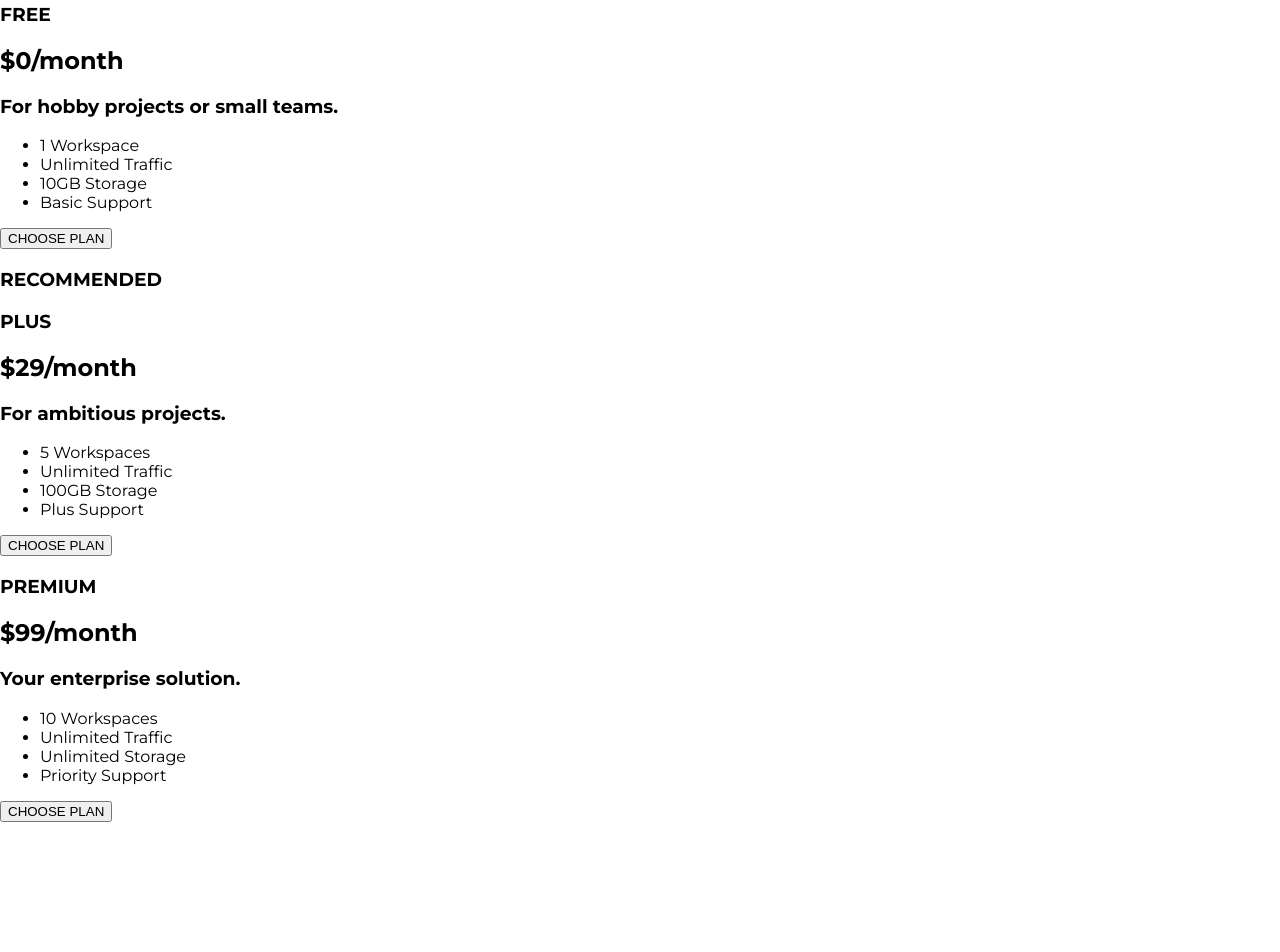
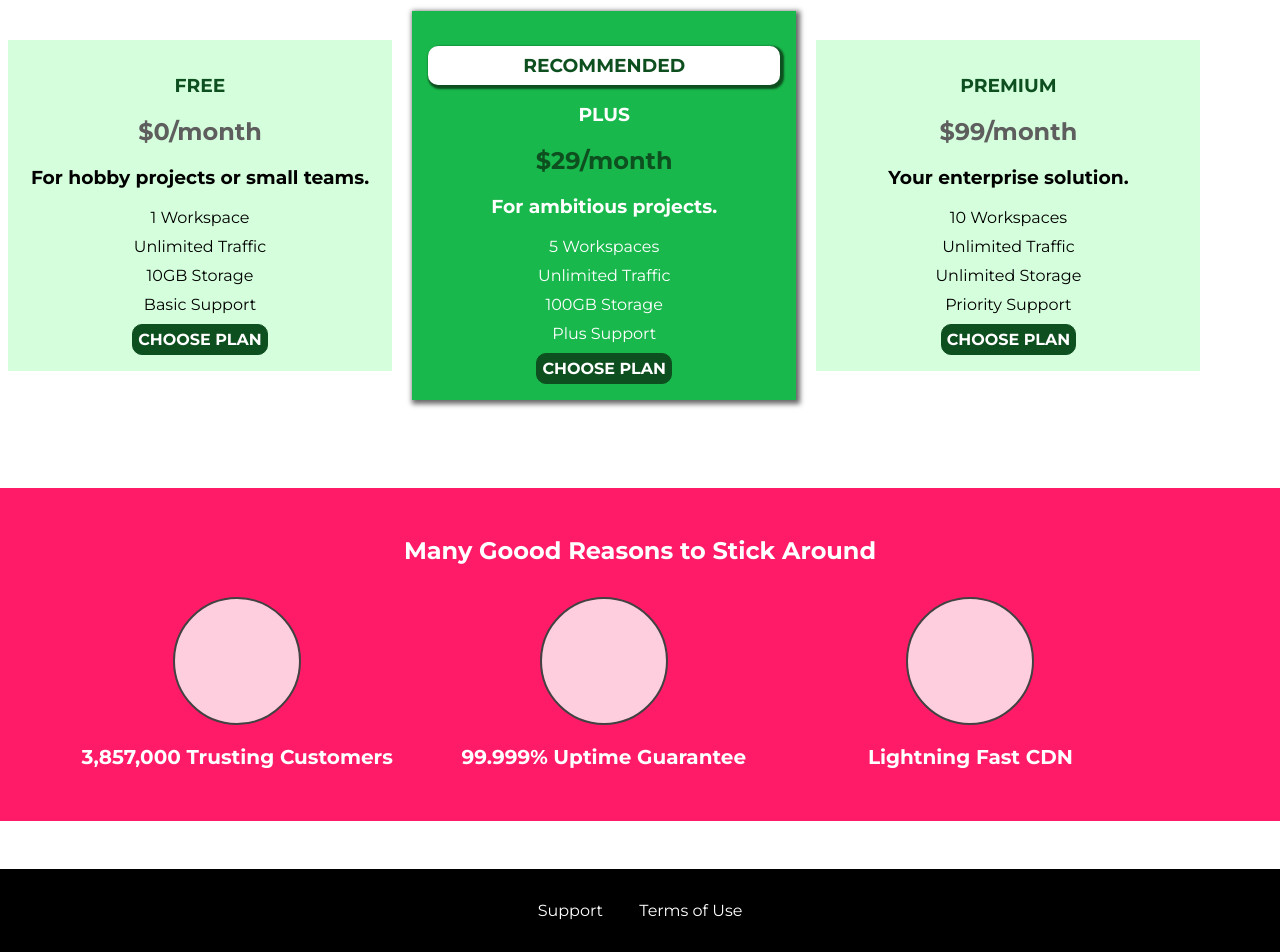
Before and after one commit to Rawfilewizd/css-project, a plain HTML site: page index.html in a window 1280 px wide. Shown: the part 637-1589 px from the top of the page. Before the commit the page ends 1459 px from the top, so only its background shows below. Drawn offline with Linux system fonts and the light colour scheme.

Commit message:
added packages page and some few html and css codes

```diff
--- a/index.html
+++ b/index.html
@@ -8,6 +8,7 @@
     <link rel="shortcut icon" href="favicon.png">
     <link href="https://fonts.googleapis.com/css?family=Anton" rel="stylesheet">
     <link href="https://fonts.googleapis.com/css?family=Montserrat:400,700" rel="stylesheet">
+    <link rel="stylesheet" href="shared.css">
     <link rel="stylesheet" href="styles.css">
 </head>
 
@@ -39,51 +40,86 @@
         <section id="plans">
             <h1 class="section-title">Choose Your Plan</h1>
             <div>
-                <article>
-                    <h1>FREE</h1>
-                    <h2>$0/month</h2>
+                <article class="plan">
+                    <h1 class="plan__title">FREE</h1>
+                    <h2 class="plan__price">$0/month</h2>
                     <h3>For hobby projects or small teams.</h3>
-                    <ul>
-                        <li>1 Workspace</li>
-                        <li>Unlimited Traffic</li>
-                        <li>10GB Storage</li>
-                        <li>Basic Support</li>
+                    <ul class="plan__features">
+                        <li class="plan__feature">1 Workspace</li>
+                        <li class="plan__feature">Unlimited Traffic</li>
+                        <li class="plan__feature">10GB Storage</li>
+                        <li class="plan__feature">Basic Support</li>
                     </ul>
                     <div>
-                        <button>CHOOSE PLAN</button>
+                        <button class="button">CHOOSE PLAN</button>
                     </div>
                 </article>
-                <article>
-                    <h1>RECOMMENDED</h1>
-                    <h1>PLUS</h1>
-                    <h2>$29/month</h2>
+                <article class="plan plan--highlighted">
+                    <h1 class="plan__annotation">RECOMMENDED</h1>
+                    <h1 class="plan__title">PLUS</h1>
+                    <h2 class="plan__price">$29/month</h2>
                     <h3>For ambitious projects.</h3>
-                    <ul>
-                        <li>5 Workspaces</li>
-                        <li>Unlimited Traffic</li>
-                        <li>100GB Storage</li>
-                        <li>Plus Support</li>
+                    <ul class="plan__features">
+                        <li class="plan__feature">5 Workspaces</li>
+                        <li class="plan__feature">Unlimited Traffic</li>
+                        <li class="plan__feature">100GB Storage</li>
+                        <li class="plan__feature">Plus Support</li>
                     </ul>
                     <div>
-                        <button>CHOOSE PLAN</button>
+                        <button class="button">CHOOSE PLAN</button>
                     </div>
                 </article>
-                <article>
-                    <h1>PREMIUM</h1>
-                    <h2>$99/month</h2>
+                <article class="plan">
+                    <h1 class="plan__title">PREMIUM</h1>
+                    <h2 class="plan__price">$99/month</h2>
                     <h3>Your enterprise solution.</h3>
-                    <ul>
-                        <li>10 Workspaces</li>
-                        <li>Unlimited Traffic</li>
-                        <li>Unlimited Storage</li>
-                        <li>Priority Support</li>
+                    <ul class="plan__features">
+                        <li class="plan__feature">10 Workspaces</li>
+                        <li class="plan__feature">Unlimited Traffic</li>
+                        <li class="plan__feature">Unlimited Storage</li>
+                        <li class="plan__feature">Priority Support</li>
                     </ul>
                     <div>
-                        <button>CHOOSE PLAN</button>
+                        <button class="button">CHOOSE PLAN</button>
                     </div>
                 </article>
             </div>
         </section>
+        <section id="key-features">
+            <h1 class="section-title">Many Goood Reasons to Stick Around</h1>
+            <ul class="key-features__list">
+                <li class="key-feature">
+                    <div class="key-feature__image">
+
+                    </div>
+                    <p class="key-feature__description">3,857,000 Trusting Customers</p>
+                </li>
+                <li class="key-feature">
+                    <div class="key-feature__image">
+
+                    </div>
+                    <p class="key-feature__description">99.999% Uptime Guarantee</p>
+                </li>
+                <li class="key-feature">
+                    <div class="key-feature__image">
+
+                    </div>
+                    <p class="key-feature__description">Lightning Fast CDN</p>
+                </li>
+            </ul>
+        </section>
     </main>
+    <footer class="main-footer">
+        <nav>
+            <ul class="main-footer__links">
+                <li class="main-footer__link">
+                    <a href="#">Support</a>
+                </li>
+                <li class="main-footer__link">
+                    <a href="#">Terms of Use</a>
+                </li>
+            </ul>
+        </nav>
+    </footer>
 </body>
 </html>
--- /dev/null
+++ b/packages/packages.css
@@ -0,0 +1,97 @@
+main {
+    padding-top: 32px;
+}
+
+.package {
+    width: 80%;
+    margin: 16px 0;
+    border: 4px solid #0e4f1f;
+    border-left: none;
+}
+
+.package:hover {
+    box-shadow: 2px 2px 4px rgba(8, 8, 8, 0.459);
+    border-color: greenyellow;
+}
+
+.package:active {
+    border-color: red;
+}
+
+.package a {
+    text-decoration: none;
+    color: inherit;
+    display: block;
+    padding: 32px;
+}
+
+.package__subtitle {
+    color: #979797;
+}
+
+.package__info {
+    padding: 60px;
+    border: 1px solid  #0e4f1f;
+    font-size: 20px;
+    color: #0e4f1f;
+    background-color: white;
+}
+
+#plus {
+    background-color: rgba(213, 255, 220, 0.95);
+}
+
+#free {
+    background-color: rgba(234, 252, 237, 0.95);
+}
+
+#premium {
+    background-color: rgba(14, 79, 31, 0.95);
+}
+
+#premium .package__title {
+    color: white;
+}
+
+#premium .package__subtitle{
+    color: #bbb;
+}
+
+
+
+
+
+
+/*.head {
+    background-color: aqua;
+    border: 5px solid black;
+    margin-top: 16px;
+    padding: 20px;
+}
+
+.link {
+    text-decoration: none;
+    color: black;
+}
+
+.title-plan {
+    font-weight: bold;
+}
+
+.h2 {
+    color: #ccc;
+}
+
+.p {
+    background-color: white;
+    border: 2px solid black;
+    padding: 40px;
+}
+
+.tail {
+    background-color: black;
+}
+
+.premium {
+    color: white;
+} */
--- /dev/null
+++ b/shared.css
@@ -0,0 +1,128 @@
+* {
+    box-sizing: border-box;
+}
+
+body {
+    font-family: 'Montserrat', sans-serif;
+    margin: 0;
+}
+
+
+.main-header {
+    background-color: #2ddf5c;
+    padding: 8px 16px;
+}
+
+.main-header > div {
+    display: inline-block;
+    vertical-align: middle;
+}
+
+.main-header__brand {
+    color: #0e4f1f;
+    text-decoration: none;
+    font-weight: bold;
+    font-size: 22px;
+}
+
+.main-nav {
+    display: inline-block;
+    text-align: right;
+    width: calc(100% - 73px);
+    vertical-align: middle;
+}
+
+.main-nav__items {
+    margin: 0;
+    padding: 0;
+    list-style: none;
+}
+
+.main-nav__item {
+    display: inline-block;
+    margin: 0 16px;
+}
+
+.main-nav__item a {
+    text-decoration: none;
+    color: #0e4f1f;
+    font-weight: bold;
+    padding: 3px;
+}
+
+.main-nav__item a:hover {
+    color: white;
+}
+
+.main-nav__item a:active {
+    color: red;
+}
+
+.main-nav__item--cta a {
+    color: white;
+    background: red;
+    padding: 5px 10px;
+    border-radius: 8px;
+}
+
+.main-nav__item--cta a:hover {
+    background-color: white;
+    color: #0e4f1f;
+}
+
+.main-nav__item--cta a:active {
+    color: #ff1b68;
+}
+
+.main-footer {
+    background-color: black;
+    padding: 32px;
+    margin-top: 48px;
+}
+
+.main-footer__links {
+    list-style: none;
+    padding: 0;
+    margin: 0;
+    text-align: center;
+}
+
+.main-footer__link {
+    display: inline-block;
+    margin: 0 16px;
+}
+
+.main-footer__link a {
+   color: white;
+   text-decoration: none;
+}
+
+.main-footer__link a:hover,
+.main-footer__link a:active {
+    color: #ccc;
+}
+
+
+.button {
+    background-color: #0e4f1f;
+    color: white;
+    font: inherit;
+    border: 1.5px solid #0e4f1f;
+    padding: 5px;
+    border-radius: 10px;
+    font-weight: bold;
+    cursor: pointer;
+}
+
+.button:hover {
+    background-color: white;
+    color: #0e4f1f;
+}
+
+.button:active {
+    color: #19b84c;
+}
+
+.button:focus {
+    outline: none;
+}
--- a/styles.css
+++ b/styles.css
@@ -1,11 +1,3 @@
-* {
-    box-sizing: border-box;
-}
-
-body {
-    font-family: 'Montserrat', sans-serif;
-    margin: 0;
-}
 
 #product-overview {
     background: url(../css-project/assets/wallpaper.jpg) ;
@@ -16,6 +8,8 @@ body {
 
 .section-title {
     color: #2ddf5c;
+    text-align: center;
+
 }
 
 #product-overview h1 {
@@ -23,72 +17,99 @@ body {
     font-family: 'Anton', sans-serif;
 }
 
+
+.plan {
+    background-color: #d5ffdc;
+    text-align: center;
+    padding: 16px;
+    margin: 8px;
+    display: inline-block;
+    width: 30%;
+    vertical-align: middle;
+}
+
+.plan--highlighted{
+    background-color: #19b84c;
+    color: white;
+    box-shadow: 2px 2px 5px 2px rgba(5, 5, 5, 0.603);
+    list-style: none;
+}
+
+.plan__annotation {
+    background-color: white;
+    color: #0e4f1f;
+    padding: 8px;
+    border-radius: 10px;
+    box-shadow: 2px 2px 2px 2px;
+}
+
+.plan__title {
+    color: #0e4f1f;
+}
+
+.plan__price {
+    color: rgb(94, 94, 94);
+}
+
+.plan--highlighted .plan__title {
+    color: white;
+}
+
+.plan--highlighted .plan__price {
+    color: #0e4f1f;
+}
+
+.plan__features {
+    list-style: none;
+    margin: 0;
+    padding: 0;
+}
+
+.plan__feature {
+    margin: 10px 0;
+}
+
+#key-features {
+    background-color: #ff1b68;
+    margin-top: 80px;
+    padding: 16px;
+}
+
+#key-features .section-title {
+    color: white;
+    margin: 32px;
+}
+
+.key-feature__list {
+    list-style: none;
+    margin: 0;
+    padding: 0;
+    text-align: center;
+
+}
+
+.key-feature {
+    display: inline-block;
+    width: 30%;
+    text-align: center;
+    vertical-align: top;
+}
+
+.key-feature__image{
+    height: 128px;
+    width: 128px;
+    background-color: #ffcede;
+    border: 2px solid #424242;
+    border-radius: 50%;
+    margin: auto;
+}
+
+.key-feature__description {
+    text-align: center;
+    font-weight: bold;
+    color: white;
+    font-size: 20px;
+}
 /* h1 {
     font-family: sans-serif;
 } */
-
-.main-header {
-    background-color: #2ddf5c;
-    padding: 8px 16px;
-}
-
-.main-header > div {
-    display: inline-block;
-    vertical-align: middle;
-}
-
-.main-header__brand {
-    color: #0e4f1f;
-    text-decoration: none;
-    font-weight: bold;
-    font-size: 22px;
-}
-
-.main-nav {
-    display: inline-block;
-    text-align: right;
-    width: calc(100% - 73px);
-    vertical-align: middle;
-}
-
-.main-nav__items {
-    margin: 0;
-    padding: 0;
-    list-style: none;
-}
-
-.main-nav__item {
-    display: inline-block;
-    margin: 0 16px;
-}
-
-.main-nav__item a {
-    text-decoration: none;
-    color: #0e4f1f;
-    font-weight: bold;
-    padding: 3px;
-}
-
-.main-nav__item a:hover {
-    color: white;
-}
-
-.main-nav__item a:active {
-    color: red;
-}
-
-.main-nav__item--cta a {
-    color: white;
-    background: red;
-    padding: 5px 10px;
-    border-radius: 8px;
-}
-
-.main-nav__item--cta a:hover {
-    background-color: white;
-    color: #0e4f1f;
-}
-
-.main-nav__item--cta a:active {
-    color: #ff1b68;
-}
```
Also changed, not shown: packages/index.html (added, +72 -0 lines).
